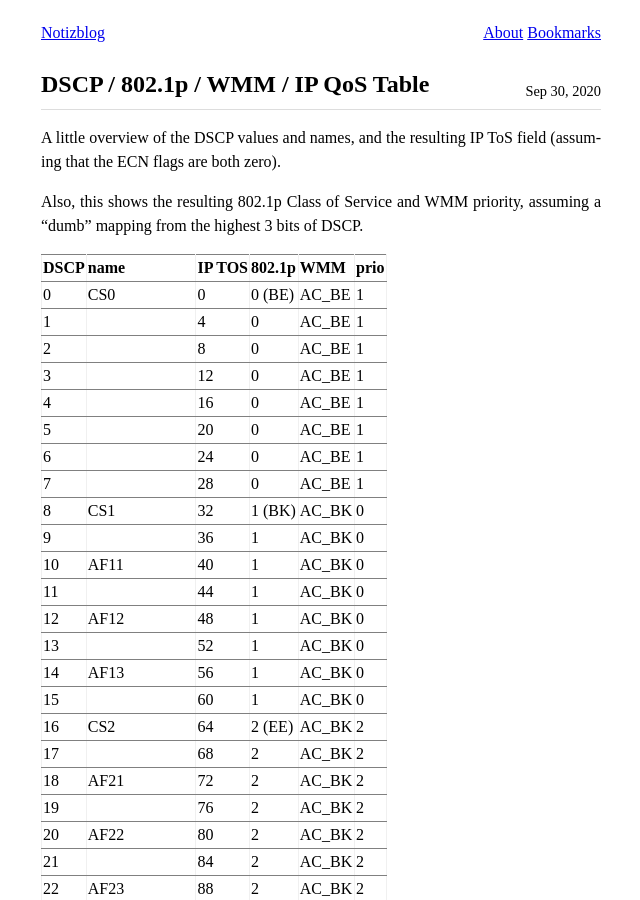
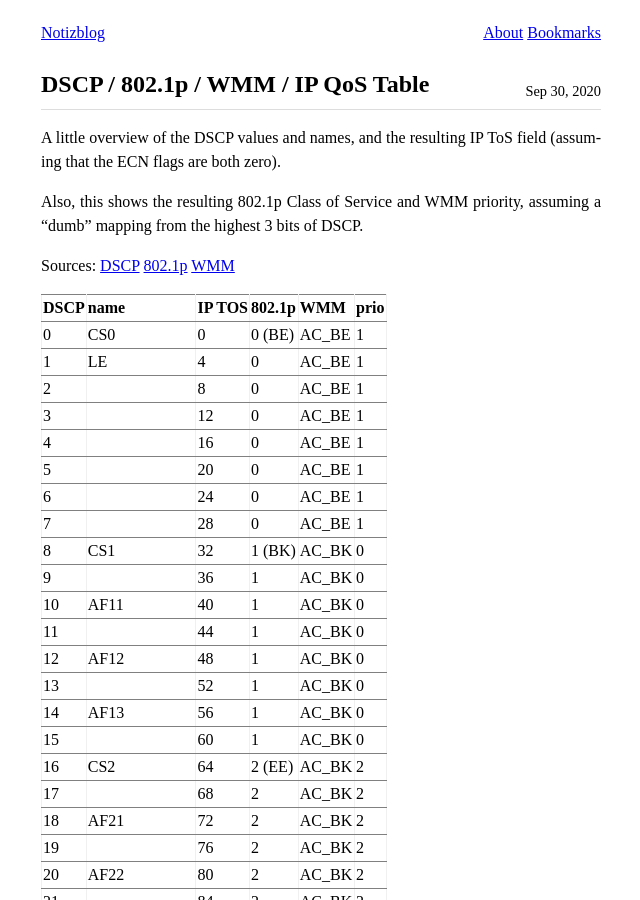
Before and after one commit to dannyedel/blog, a Jekyll site: the page built from _posts/2020-09-30-dscp-values.md, in a window 1280 px wide and 900 px high. Shown: the whole window, without its empty margins (319-959 px from the left). Built offline with Jekyll 4.4.1, drawn with Linux system fonts in a browser that asks for light colours.

Commit message:
add le, sources

```diff
--- a/_posts/2020-09-30-dscp-values.md
+++ b/_posts/2020-09-30-dscp-values.md
@@ -10,11 +10,13 @@ Also, this shows the resulting 802.1p Class of Service
 and WMM priority, assuming a "dumb" mapping from
 the highest 3 bits of DSCP.
 
+Sources: [DSCP][dscp] [802.1p][1p] [WMM][wmm]
+
 
 | DSCP | name | IP TOS | 802.1p | WMM    | prio |
 | ---- | ---- | ------ | ------ | ------ | ---- |
 | 0    | CS0  | 0      | 0 (BE) | AC_BE  | 1    |
-| 1    |      | 4      | 0      | AC_BE  | 1    |
+| 1    | LE   | 4      | 0      | AC_BE  | 1    |
 | 2    |      | 8      | 0      | AC_BE  | 1    |
 | 3    |      | 12     | 0      | AC_BE  | 1    |
 | 4    |      | 16     | 0      | AC_BE  | 1    |
@@ -77,3 +79,7 @@ the highest 3 bits of DSCP.
 | 61   |      | 244    | 7      | AC_VO  | 7    |
 | 62   |      | 248    | 7      | AC_VO  | 7    |
 | 63   |      | 252    | 7      | AC_VO  | 7    |
+
+[dscp]: https://www.iana.org/assignments/dscp-registry/dscp-registry.xhtml
+[1p]: https://en.wikipedia.org/wiki/IEEE_P802.1p
+[wmm]: https://en.wikipedia.org/wiki/IEEE_802.11e-2005#Enhanced_distributed_channel_access_(EDCA)
```
